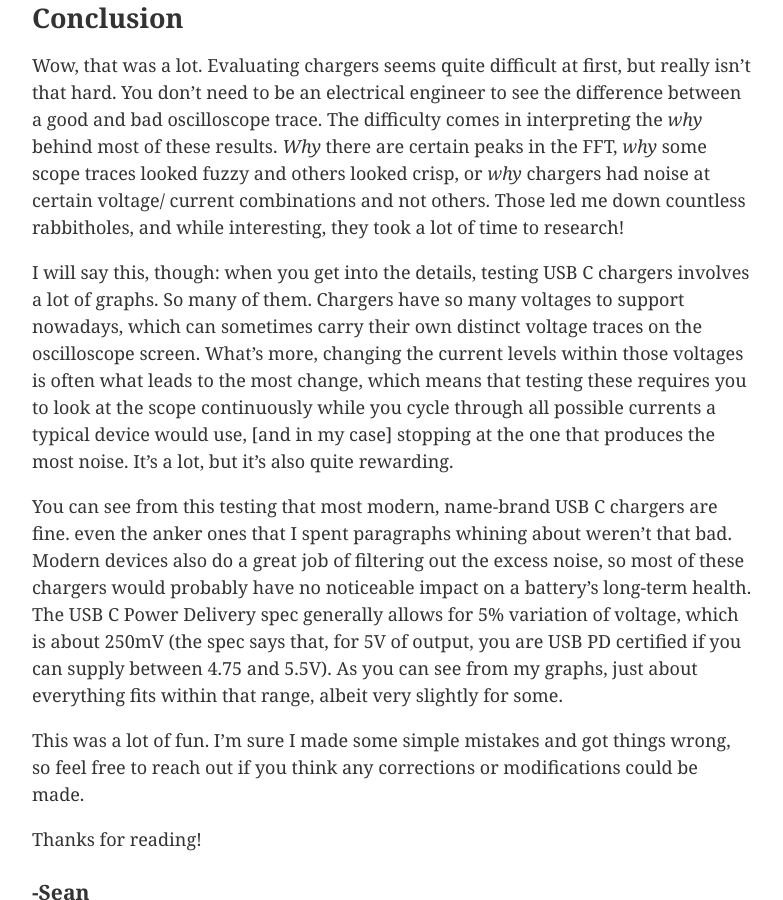
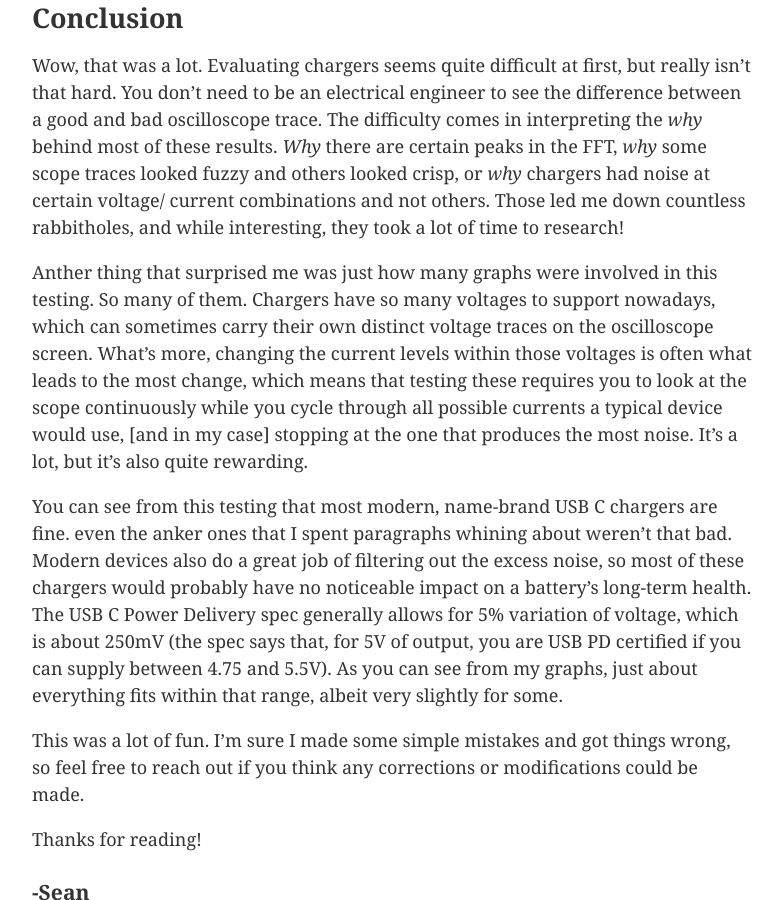
Before and after one commit to 0sps/sull1van.com, a Jekyll site: the page built from _posts/2026-01-19-a-dozen-chargers-in-the-lab.md, in a window 1280 px wide and 900 px high, scrolled down 9173 px. Shown: the whole window, without its empty margins (248-1031 px from the left). Built offline with Jekyll 4.4.1, drawn with Linux system fonts in a browser that asks for light colours.

Commit message:
Reword paragraph about testing graphs
typo

```diff
--- a/_posts/2026-01-19-a-dozen-chargers-in-the-lab.md
+++ b/_posts/2026-01-19-a-dozen-chargers-in-the-lab.md
@@ -1634,7 +1634,7 @@ And there you have it. Most chargers did well, and only experienced minor voltag
 
 Wow, that was a lot. Evaluating chargers seems quite difficult at first, but really isn't that hard. You don't need to be an electrical engineer to see the difference between a good and bad oscilloscope trace. The difficulty comes in interpreting the *why* behind most of these results. *Why* there are certain peaks in the FFT, *why* some scope traces looked fuzzy and others looked crisp, or *why* chargers had noise at certain voltage/ current combinations and not others. Those led me down countless rabbitholes, and while interesting, they took a lot of time to research!
 
-I will say this, though: when you get into the details, testing USB C chargers involves a lot of graphs. So many of them. Chargers have so many voltages to support nowadays, which can sometimes carry their own distinct voltage traces on the oscilloscope screen. What's more, changing the current levels within those voltages is often what leads to the most change, which means that testing these requires you to look at the scope continuously while you cycle through all possible currents a typical device would use, [and in my case] stopping at the one that produces the most noise. It's a lot, but it's also quite rewarding.
+Anther thing that surprised me was just how many graphs were involved in this testing. So many of them. Chargers have so many voltages to support nowadays, which can sometimes carry their own distinct voltage traces on the oscilloscope screen. What's more, changing the current levels within those voltages is often what leads to the most change, which means that testing these requires you to look at the scope continuously while you cycle through all possible currents a typical device would use, [and in my case] stopping at the one that produces the most noise. It's a lot, but it's also quite rewarding.
 
 You can see from this testing that most modern, name-brand USB C chargers are fine. even the anker ones that I spent paragraphs whining about weren't that bad. Modern devices also do a great job of filtering out the excess noise, so most of these chargers would probably have no noticeable impact on a battery's long-term health. The USB C Power Delivery spec generally allows for 5% variation of voltage, which is about 250mV (the spec says that, for 5V of output, you are USB PD certified if you can supply between 4.75 and 5.5V). As you can see from my graphs, just about everything fits within that range, albeit very slightly for some.
 
```
